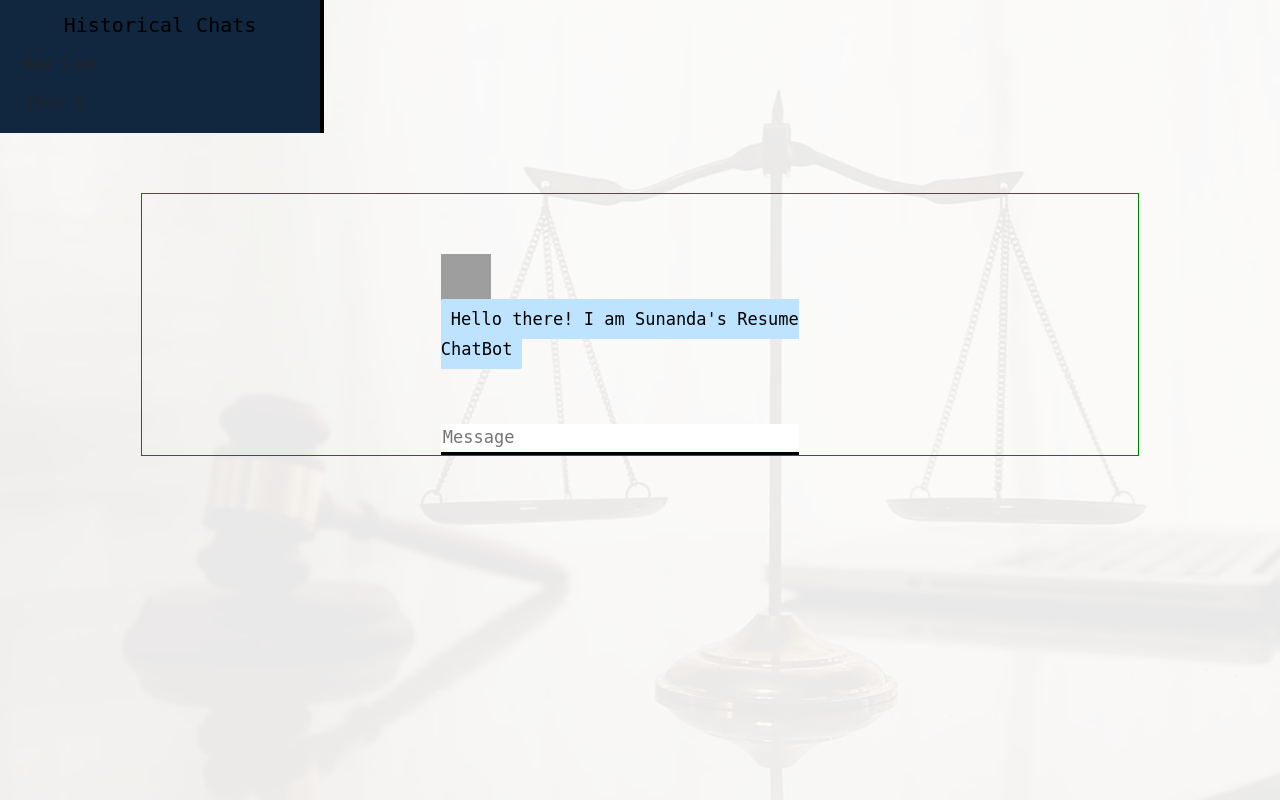
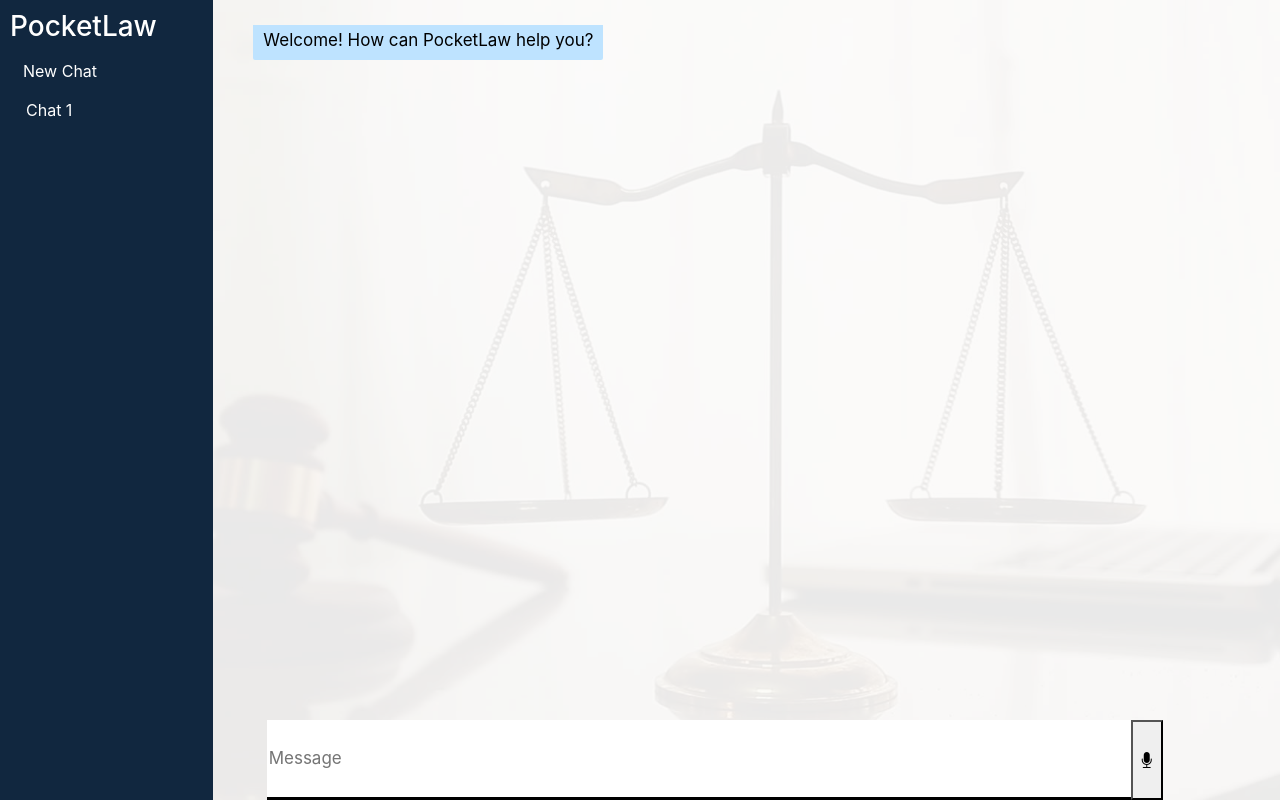
Before and after one commit to Benhzy/A2J, a Flask app: page / in a window 1280 px wide. Run offline with Flask 2, Linux system fonts and the light colour scheme; some libraries are stand-ins or nearby versions; grey boxes are pictures that could not be loaded.

Commit message:
integrating frontend frameworks into new frontend

```diff
--- a/templates/styles.css
+++ b/static/css/style.css
@@ -12,41 +12,13 @@ body::before {
     opacity: 0.1;
 }
 
-body {
-    font-family: monospace;
-  }
-
-.chat-messages {
-    overflow-y: scroll;
-    height: 80%;
-}
-
-h1 {
-    background-color: #FFC9BE;
-    display: inline-block;
-    font-size: 3em;
-    margin: 0;
-    padding: 14px;
-  }
-h3 {
-color: black;
-font-size: 20px;
-margin-top: 3px;
-text-align: center;
-}
 
 .sidebar {
     background-color: #11273F;
     padding: 10px;
+    color: white;
 }
 
-.message {
-    background-color: #c0c9d3;
-    height: auto;
-    padding: 10px;
-    margin-bottom: 10px;
-    opacity: 0.7; /* 70% opacity */
-}
 .chat-input {
     bottom: 0;
     left: 25%; /* match the width of the sidebar */
@@ -69,25 +41,27 @@ text-align: center;
 }
 
 #chatbox {
-    margin-left: auto;
-    margin-right: auto;
-    width: 40%;
-    margin-top: 60px;
+    /* margin-left: auto;
+    margin-right: auto; */
+    width: 100%;
+    margin-top: 25px;
+    overflow-y: auto;
+    height: 90%;
 }
 
 #userInput {
     margin-left: auto;
     margin-right: auto;
-    width: 40%;
-    margin-top: 60px;
+    width: 90%;
+    text-align: left;
 }
 
 #textInput {
     width: 90%;
     border: none;
     border-bottom: 3px solid black;
-    font-family: monospace;
     font-size: 17px;
+    text-align: left;
 }
 
 .welcome-message {
@@ -102,16 +76,20 @@ text-align: center;
 
 
 .chat-area{
-    height: 100vh;
+    height: 90%;
     padding-right: 0;
+}
+
+.text-area{
+    height: 10%;
 }
 
 .userText {
     color: black;
-    font-family: monospace;
     font-size: 17px;
     text-align: right;
     line-height: 30px;
+    margin-right: 40px;
 }
 
 .userText span {
@@ -122,10 +100,10 @@ text-align: center;
 
 .botText {
     color: black;
-    font-family: monospace;
     font-size: 17px;
     text-align: left;
     line-height: 30px;
+    margin-left: 40px;
 }
 
 .botText span {
@@ -133,22 +111,3 @@ text-align: center;
     padding: 10px;
     border-radius: 2px;
 }
-
-#tidbit {
-    position: absolute;
-    bottom: 0;
-    right: 0;
-    width: 300px;
-}
-
-.boxed {
-    margin-left: auto;
-    margin-right: auto;
-    width: 78%;
-    margin-top: 60px;
-    border: 1px solid green;
-}
-
-.box {
-    border: 2px solid black;
-}
--- a/templates/samplefrontendmahesh.html
+++ b/templates/samplefrontendmahesh.html
@@ -5,33 +5,41 @@
   <title>PocketLaw</title>
   <link rel="stylesheet" href="https://cdn.jsdelivr.net/npm/bootstrap-icons@1.10.3/font/bootstrap-icons.css">
   <link rel="stylesheet" href="https://cdn.jsdelivr.net/npm/bootstrap@4.0.0/dist/css/bootstrap.min.css" integrity="sha384-Gn5384xqQ1aoWXA+058RXPxPg6fy4IWvTNh0E263XmFcJlSAwiGgFAW/dAiS6JXm" crossorigin="anonymous">
-  <link rel="stylesheet" type="text/css" href="./styles.css" >
+  <link rel="stylesheet" type="text/css" href="../static/css/style.css" >
   <script src="https://ajax.googleapis.com/ajax/libs/jquery/3.2.1/jquery.min.js"></script>
 </head>
 
 <body>
   <div class="container-fluid">
     <div class="row">
-        <div class="col-3 sidebar">
-          <h3 id="sidebar title">Historical Chats</h3>
+
+      <div class="col-2 sidebar">
+        <h3 id="sidebar title">PocketLaw</h3>
           <btn class="btn" id="new-chat">New Chat</btn>
           <ul class="nav nav-pills flex-column mb-auto" id="chat-list">
             <li class="nav-link">Chat 1</li>
         </ul>
       </div>
 
-                <div class="box"></div>
-                <div class="boxed">
-                <div>
+      <div class="col" style="height: 100vh;">
+
+        <div class="row chat-area">
           <div id="chatbox">
-                <img src="https://www.logolynx.com/images/logolynx/s_b9/b9075efd5754f8eb0b28894bbff5f1f0.jpeg" alt="CANDICE" style="width:50px;height:50px;"/>
             <p class="botText">
-                <span>Hello there! I am Sunanda's Resume ChatBot</span>
+              <span>Welcome! How can PocketLaw help you?</span>
             </p>
           </div>
-                <div id="userInput">
+        </div>
+
+        <div class="row text-area">
+          <div class="row" id="userInput">
             <input id="textInput" type="text" name="msg" placeholder="Message" />
+            <button id="record-btn" class="bi bi-mic-fill"></button>
           </div>
+        </div>
+
+      </div>
+
     </div>
   </div>
 
@@ -57,6 +65,24 @@
         getBotResponse();
       }
     });
+
+    const createChat = document.querySelector('#new-chat');
+    var chatMsgID = 1;
+
+    function addChat() {
+      var ul = document.getElementById('chat-list');
+      var li = document.createElement('li');
+      chatMsgID++;
+      var sibs = ul.children;
+      for(let sib of sibs) {
+        sib.classList.remove('active')
+        }
+      li.appendChild(document.createTextNode('Chat '+chatMsgID));
+      li.classList.add('nav-link');
+      li.classList.add('active');
+      ul.append(li);
+    }
+    createChat.addEventListener('click',addChat);
   </script>
 </body>
 </html>
```
Lines whose indentation alone changed are shown as unchanged.
